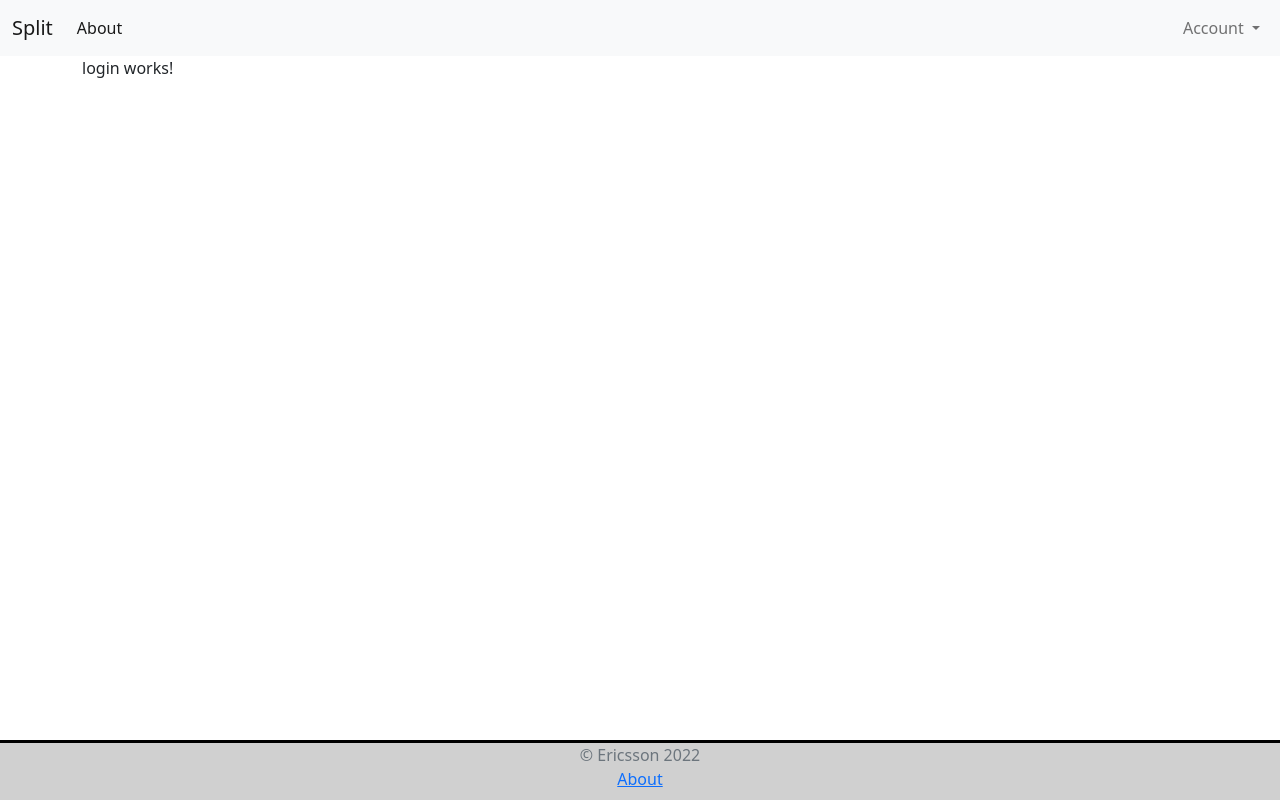
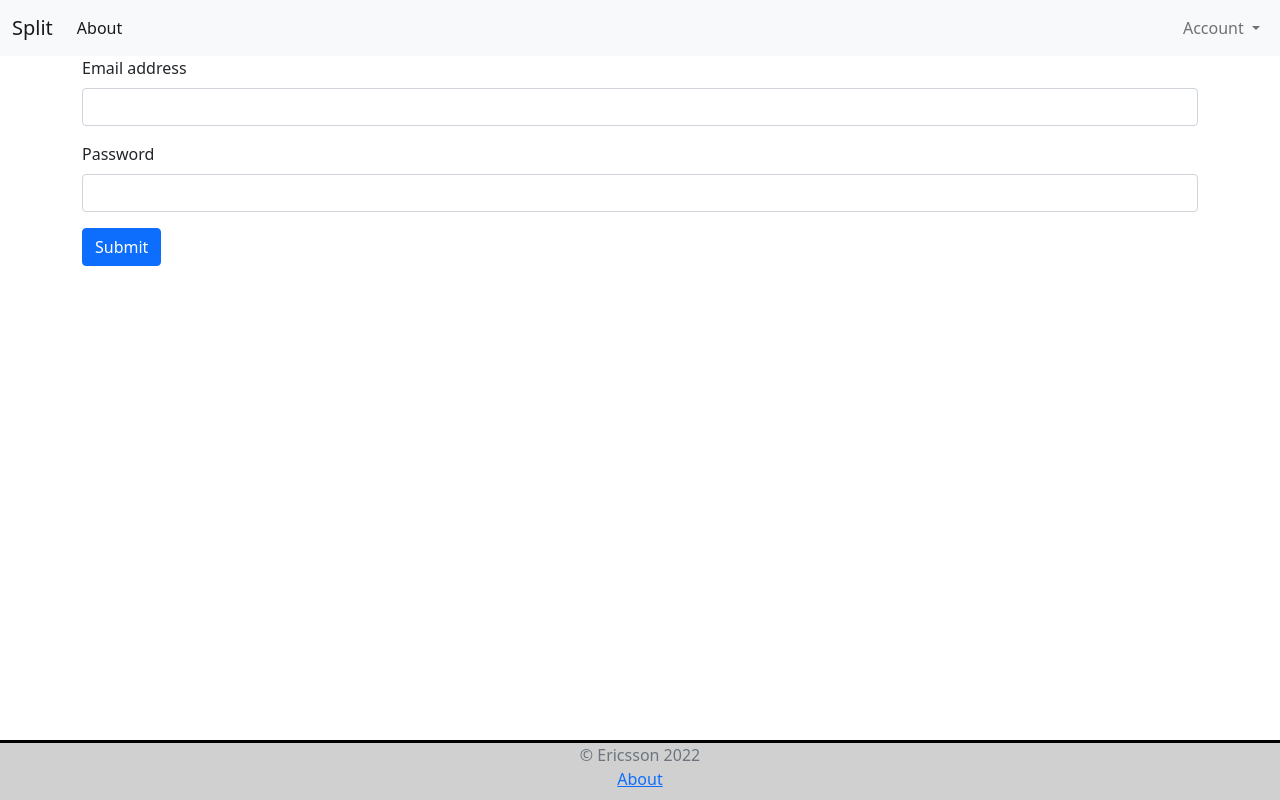
Before and after one commit to jonathan-lee-devel/software-delivery-dashboard-angular, an Angular app: page /login in a window 1280 px wide. Built offline with nearby package versions, Linux system fonts and the light colour scheme.

Commit message:
Added proxy config

```diff
--- a/angular.json
+++ b/angular.json
@@ -66,6 +66,9 @@
         },
         "serve": {
           "builder": "@angular-devkit/build-angular:dev-server",
+          "options": {
+            "proxyConfig": "src/proxy.conf.json"
+          },
           "configurations": {
             "production": {
               "browserTarget": "split-angular:build:production"
--- a/src/app/components/pages/login/login.component.html
+++ b/src/app/components/pages/login/login.component.html
@@ -1 +1,12 @@
-<p>login works!</p>
+<form (ngSubmit)="doLogin()">
+  <div class="mb-3">
+    <label class="form-label" for="usernameInput">Email address</label>
+    <input [(ngModel)]="username" aria-describedby="emailHelp" class="form-control" id="usernameInput" name="username"
+           type="email">
+  </div>
+  <div class="mb-3">
+    <label class="form-label" for="passwordInput">Password</label>
+    <input [(ngModel)]="password" class="form-control" id="passwordInput" name="password" type="password">
+  </div>
+  <button class="btn btn-primary" type="submit">Submit</button>
+</form>
--- a/src/app/components/pages/login/login.component.ts
+++ b/src/app/components/pages/login/login.component.ts
@@ -18,9 +18,13 @@ export class LoginComponent implements OnInit {
   doLogin() {
     this.authService
       .validate(this.username, this.password)
-      .subscribe((response: any) => {
-        this.authService.setUserInfo({ user: response['user'] });
-        this.router.navigate(['home']);
+      .subscribe((value) => {
+        if (value.login_status === 'FAILURE') {
+          window.alert('Invalid login details');
+        }
+        if (value.login_status === 'SUCCESS') {
+          this.router.navigate(['/']);
+        }
       });
   }
 }
--- /dev/null
+++ b/src/app/dtos/LoginDto.ts
@@ -0,0 +1,3 @@
+export interface LoginDto {
+  login_status: string;
+}
--- a/src/app/services/auth/auth.service.ts
+++ b/src/app/services/auth/auth.service.ts
@@ -1,5 +1,6 @@
 import { Injectable } from '@angular/core';
-import { HttpClient } from '@angular/common/http';
+import { HttpClient, HttpParams } from '@angular/common/http';
+import { LoginDto } from '../../dtos/LoginDto';
 
 @Injectable({
   providedIn: 'root',
@@ -19,6 +20,13 @@ export class AuthService {
   }
 
   public validate(username: string, password: string) {
-    return this.httpClient.post('/api/users/login', { username, password });
+    const body = new HttpParams()
+      .set('username', username)
+      .set('password', password);
+
+    return this.httpClient.post<LoginDto>(
+      `http://localhost:4200/api/users/login`,
+      body
+    );
   }
 }
--- a/src/environments/environment.ts
+++ b/src/environments/environment.ts
@@ -3,7 +3,8 @@
 // The list of file replacements can be found in `angular.json`.
 
 export const environment = {
-  production: false
+  production: false,
+  MAIN_API_URL: 'http://localhost:3000',
 };
 
 /*
```
Also changed, not shown: src/app/app.module.ts (+10 -1 lines), src/proxy.conf.json (added, +8 -0 lines).
